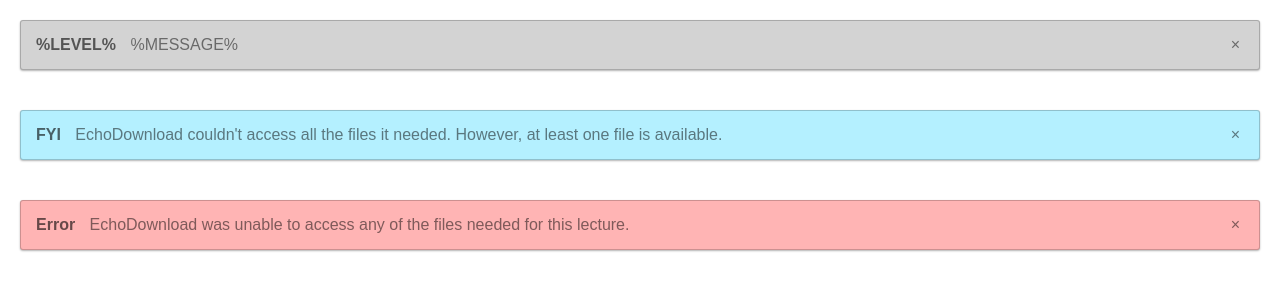
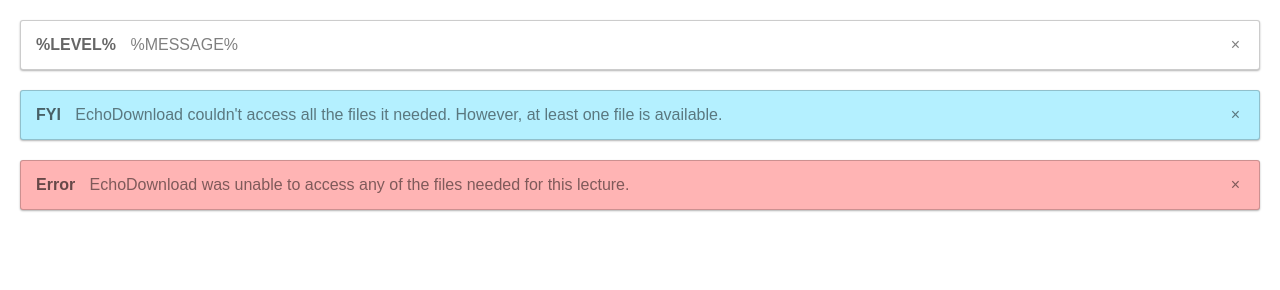
Before and after one commit to iDontCYnot/echodownload, a browser extension: page testpage.html in a window 1280 px wide. Drawn offline with Linux system fonts and the light colour scheme.

Commit message:
changed default banner styles

```diff
--- a/src/asset/banner_style.css
+++ b/src/asset/banner_style.css
@@ -6,12 +6,12 @@
 }
 
 .ed-banner {
-	padding: 20px;
+	padding: 20px 20px 0px 20px;
 	font-family : sans-serif;
 }
 
 .ed-banner > .ed-content {
-	background: lightgrey;
+	background: white;
 	border-radius: 3px;
 	padding: 15px;
 	padding-right: 35px;
```
